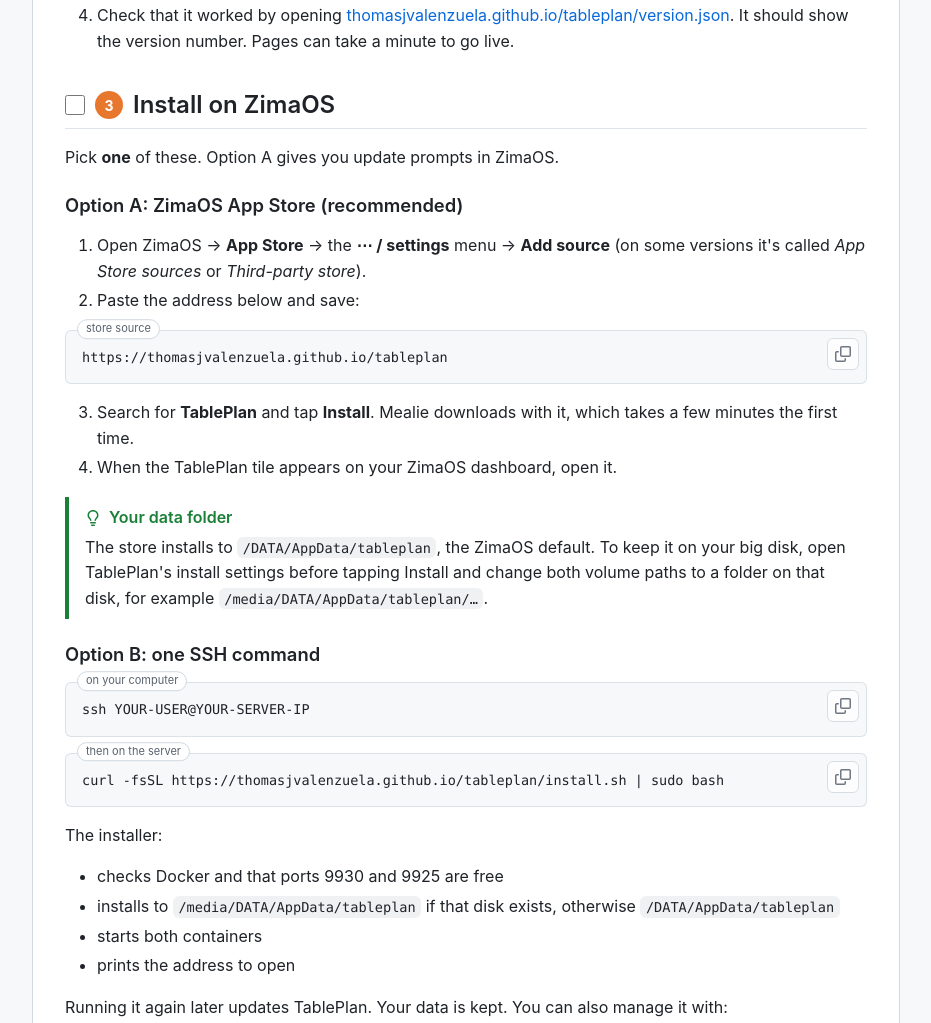
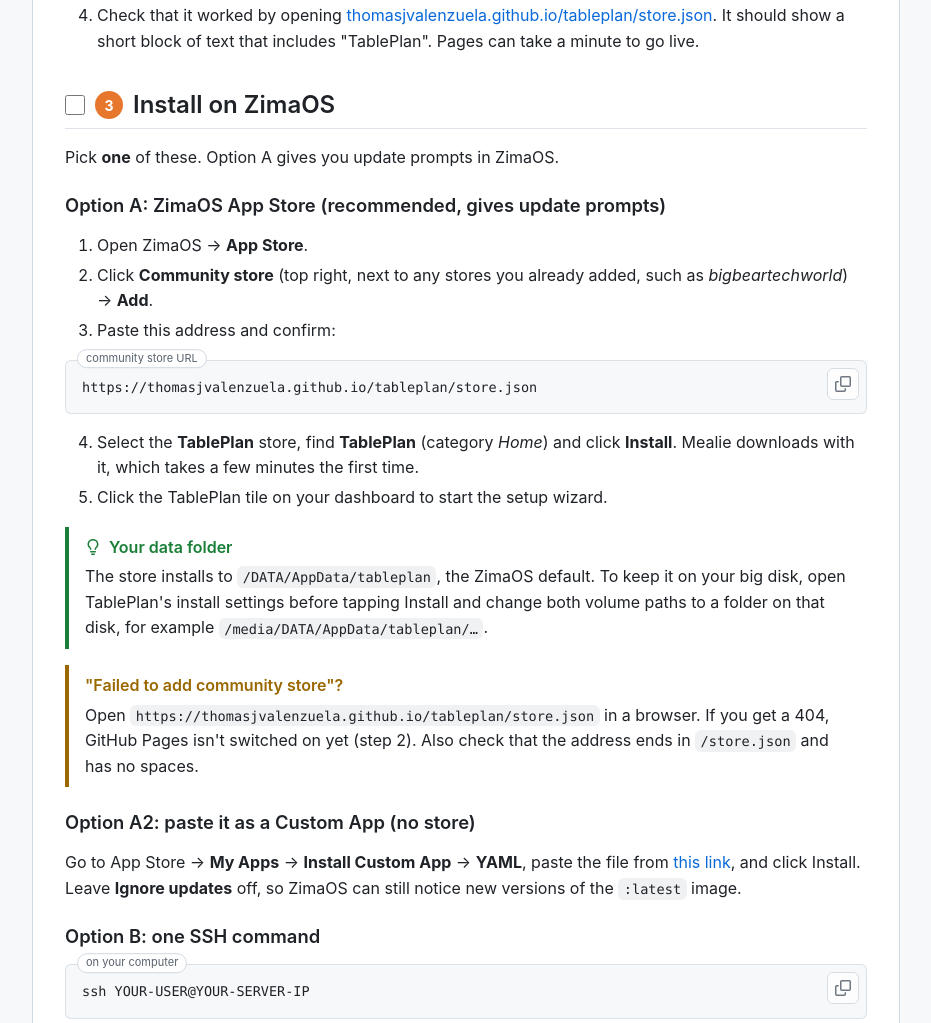
Before and after one commit to thomasjvalenzuela/tableplan, a plain HTML site: page docs/setup.html in a window 1280 px wide. Shown: the part 2139-3162 px from the top of the page, without its empty margins (174-1105 px from the left). Drawn offline with Linux system fonts and the light colour scheme.

Commit message:
Docs: add the ZimaOS community store via /store.json
Co-Authored-By: Claude Opus 5.5 <noreply@anthropic.com>
Claude-Session: https://claude.ai/code/session_01EujepfikoYDugtCm2rvH5p

```diff
--- a/docs/setup.html
+++ b/docs/setup.html
@@ -147,22 +147,27 @@ git push -u origin main</code></pre></div>
 <li>Open the repo → <b>Actions</b>. The <b>Release</b> workflow runs automatically on your push. Wait for the green check, about 5–8 minutes the first time.</li>
 <li><b>Settings → Pages</b>: under <i>Build and deployment</i>, set Source to <b>Deploy from a branch</b>, and Branch to <b><code>gh-pages</code></b> / <code>root</code>. Save.</li>
 <li>Your GitHub profile → <b>Packages → tableplan → Package settings</b>. Scroll to <i>Danger Zone</i> → <b>Change visibility → Public</b>.</li>
-<li>Check that it worked by opening <a href="https://thomasjvalenzuela.github.io/tableplan/version.json">thomasjvalenzuela.github.io/tableplan/version.json</a>. It should show the version number. Pages can take a minute to go live.</li>
+<li>Check that it worked by opening <a href="https://thomasjvalenzuela.github.io/tableplan/store.json">thomasjvalenzuela.github.io/tableplan/store.json</a>. It should show a short block of text that includes "TablePlan". Pages can take a minute to go live.</li>
 </ol>
 
 <h2 id="s3" class="stephead"><span class="step"><input type="checkbox" data-step="3" aria-label="Done"><span class="n">3</span> Install on ZimaOS</span></h2>
 <p>Pick <b>one</b> of these. Option A gives you update prompts in ZimaOS.</p>
-<h3>Option A: ZimaOS App Store (recommended)</h3>
+<h3>Option A: ZimaOS App Store (recommended, gives update prompts)</h3>
 <ol>
-<li>Open ZimaOS → <b>App Store</b> → the <b>⋯ / settings</b> menu → <b>Add source</b> (on some versions it's called <i>App Store sources</i> or <i>Third-party store</i>).</li>
-<li>Paste the address below and save:</li>
+<li>Open ZimaOS → <b>App Store</b>.</li>
+<li>Click <b>Community store</b> (top right, next to any stores you already added, such as <i>bigbeartechworld</i>) → <b>Add</b>.</li>
+<li>Paste this address and confirm:</li>
 </ol>
-<div class="code"><span class="lbl">store source</span><pre><code>https://thomasjvalenzuela.github.io/tableplan</code></pre></div>
-<ol start="3">
-<li>Search for <b>TablePlan</b> and tap <b>Install</b>. Mealie downloads with it, which takes a few minutes the first time.</li>
-<li>When the TablePlan tile appears on your ZimaOS dashboard, open it.</li>
+<div class="code"><span class="lbl">community store URL</span><pre><code>https://thomasjvalenzuela.github.io/tableplan/store.json</code></pre></div>
+<ol start="4">
+<li>Select the <b>TablePlan</b> store, find <b>TablePlan</b> (category <i>Home</i>) and click <b>Install</b>. Mealie downloads with it, which takes a few minutes the first time.</li>
+<li>Click the TablePlan tile on your dashboard to start the setup wizard.</li>
 </ol>
 <div class="alert tip"><div class="t"><svg viewBox="0 0 16 16"><path d="M8 1.5c-2.363 0-4 1.69-4 3.75 0 .984.424 1.625.984 2.304l.214.253c.223.264.47.556.673.848.284.411.537.896.621 1.49a.75.75 0 0 1-1.484.211c-.04-.282-.163-.547-.37-.847a8.456 8.456 0 0 0-.542-.68c-.084-.1-.173-.205-.268-.32C3.201 7.75 2.5 6.766 2.5 5.25 2.5 2.31 4.863 0 8 0s5.5 2.31 5.5 5.25c0 1.516-.701 2.5-1.328 3.259-.095.115-.184.22-.268.319-.207.245-.383.453-.541.681-.208.3-.33.565-.37.847a.751.751 0 0 1-1.485-.212c.084-.593.337-1.078.621-1.489.203-.292.45-.584.673-.848.075-.088.147-.173.213-.253.561-.679.985-1.32.985-2.304 0-2.06-1.637-3.75-4-3.75ZM5.75 12h4.5a.75.75 0 0 1 0 1.5h-4.5a.75.75 0 0 1 0-1.5ZM6 15.25a.75.75 0 0 1 .75-.75h2.5a.75.75 0 0 1 0 1.5h-2.5a.75.75 0 0 1-.75-.75Z"/></svg>Your data folder</div><p>The store installs to <code>/DATA/AppData/tableplan</code>, the ZimaOS default. To keep it on your big disk, open TablePlan's install settings before tapping Install and change both volume paths to a folder on that disk, for example <code>/media/DATA/AppData/tableplan/…</code>.</p></div>
+<div class="alert warn"><div class="t">"Failed to add community store"?</div><p>Open <code>https://thomasjvalenzuela.github.io/tableplan/store.json</code> in a browser. If you get a 404, GitHub Pages isn't switched on yet (step 2). Also check that the address ends in <code>/store.json</code> and has no spaces.</p></div>
+
+<h3>Option A2: paste it as a Custom App (no store)</h3>
+<p>Go to App Store → <b>My Apps</b> → <b>Install Custom App</b> → <b>YAML</b>, paste the file from <a href="https://thomasjvalenzuela.github.io/tableplan/apps/io.github.thomasjvalenzuela.tableplan/docker-compose.yml">this link</a>, and click Install. Leave <b>Ignore updates</b> off, so ZimaOS can still notice new versions of the <code>:latest</code> image.</p>
 
 <h3>Option B: one SSH command</h3>
 <div class="code"><span class="lbl">on your computer</span><pre><code>ssh YOUR-USER@YOUR-SERVER-IP</code></pre></div>
@@ -226,7 +231,7 @@ sudo tableplan uninstall   <span class="c"># remove containers, keep data</span>
 <table>
 <tr><th>Symptom</th><th>Fix</th></tr>
 <tr><td>The Release workflow fails at "Log in to GHCR" or "push"</td><td>Repo <b>Settings → Actions → General → Workflow permissions</b> → <b>Read and write</b>, then re-run the workflow.</td></tr>
-<tr><td>ZimaOS can't add the store, or shows no apps</td><td>Check that Pages is on (step 2) and that <code>…github.io/tableplan/index.json</code> opens. New Pages sites can take up to 10 minutes.</td></tr>
+<tr><td>ZimaOS can't add the store, or shows no apps</td><td>Use the address ending in <code>/store.json</code>. Check that Pages is on (step 2) and that the URL opens in a browser. New Pages sites can take up to 10 minutes.</td></tr>
 <tr><td>Install fails with "pull access denied"</td><td>The image is still private. Do step 2.3 (make the package public).</td></tr>
 <tr><td>Wizard says "Can't reach Mealie yet"</td><td>Mealie needs about a minute on first start. Tap <b>Check again</b>.</td></tr>
 <tr><td>Wizard says "This Mealie already has an account"</td><td>Someone already set up this Mealie. Switch to <b>Sign in</b> with that login.</td></tr>
```
Also changed, not shown: 2 other files.
